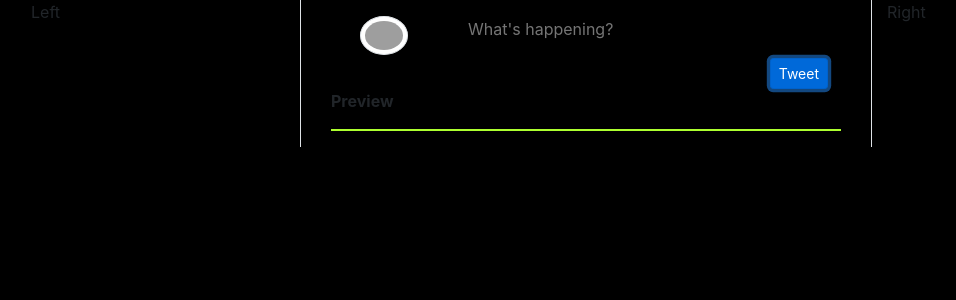
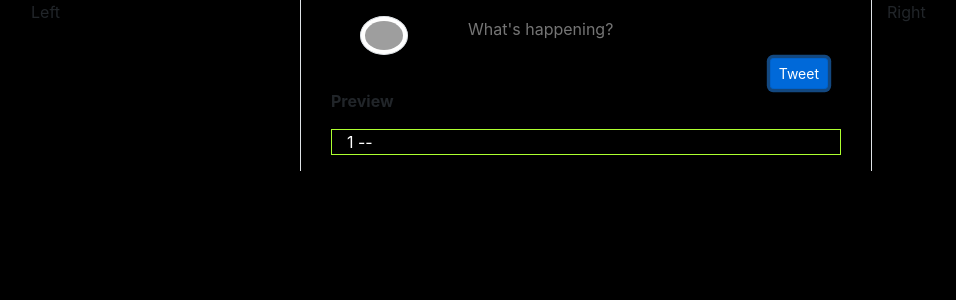
Before and after one commit to AdaBrain/twitterBrain, a Nuxt app: page / in a window 1280 px wide. Both pictures are taken after a click on the button "Tweet". Shown: the top 300 px of the page, without its empty margins (54-1010 px from the left). Built offline with nearby package versions, Linux system fonts and the light colour scheme; grey boxes are pictures that could not be loaded.

Commit message:
Add index as prop

```diff
--- a/components/TweetFeed.vue
+++ b/components/TweetFeed.vue
@@ -1,13 +1,13 @@
 <template>
   <div class="tweet-feed container">
-      {{ content }}
+      {{index + 1}} -- {{ content }}
   </div>
 </template>
 
 <script>
 export default {
     name: "TweetFeed",
-    props: ["content"],
+    props: ["content", "index"],
 }
 </script>
 
--- a/components/TweetPost.vue
+++ b/components/TweetPost.vue
@@ -34,7 +34,7 @@
       <div class="col">
         <p><strong>Preview</strong></p>
         <div v-for="(tw, idx) in tweeted" :key="idx">
-          <tweet-feed :content="tw"></tweet-feed>
+          <tweet-feed :content="tw" :index="idx"></tweet-feed>
         </div>
       </div>
     </div>
```
